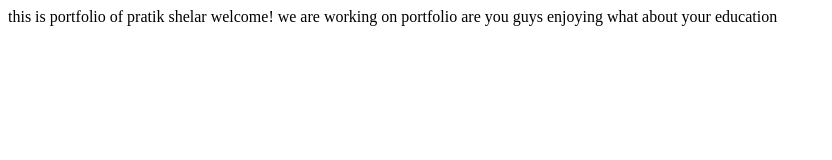
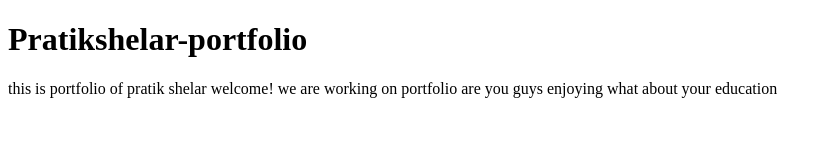
Before and after one commit to pratikshelar546/Pratikshelar-portfolio, a plain HTML site: page index.html in a window 1280 px wide. Shown: the whole page, without its empty margins (0-832 px from the left). Drawn offline with Linux system fonts and the light colour scheme.

Commit message:
added h1

```diff
--- a/index.html
+++ b/index.html
@@ -7,6 +7,7 @@
     <title>Pratik-portfolio</title>
 </head>
 <body>
+    <h1>Pratikshelar-portfolio</h1>
     this is portfolio of pratik shelar
         welcome!
         we are working on portfolio are you guys enjoying
```
